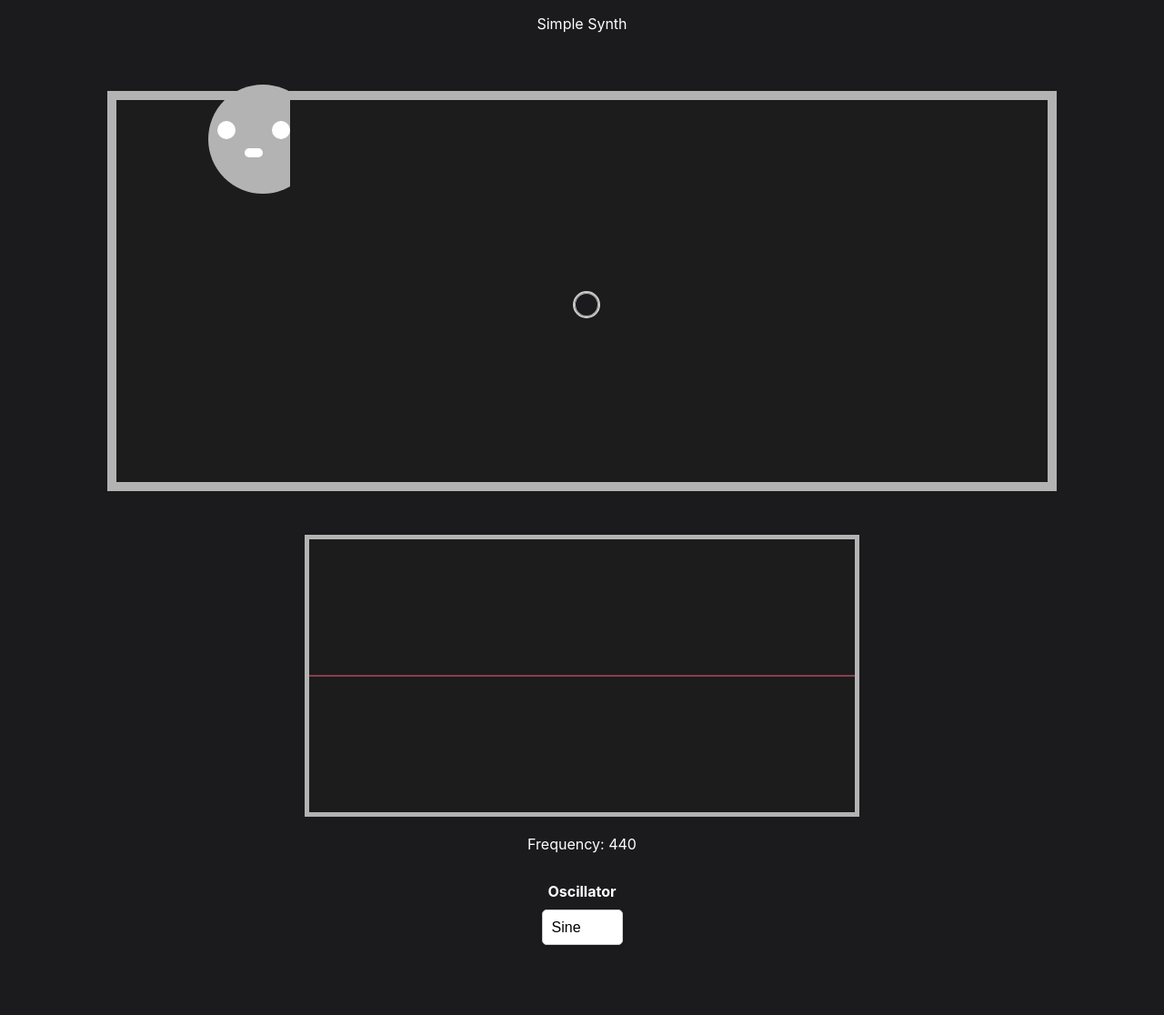
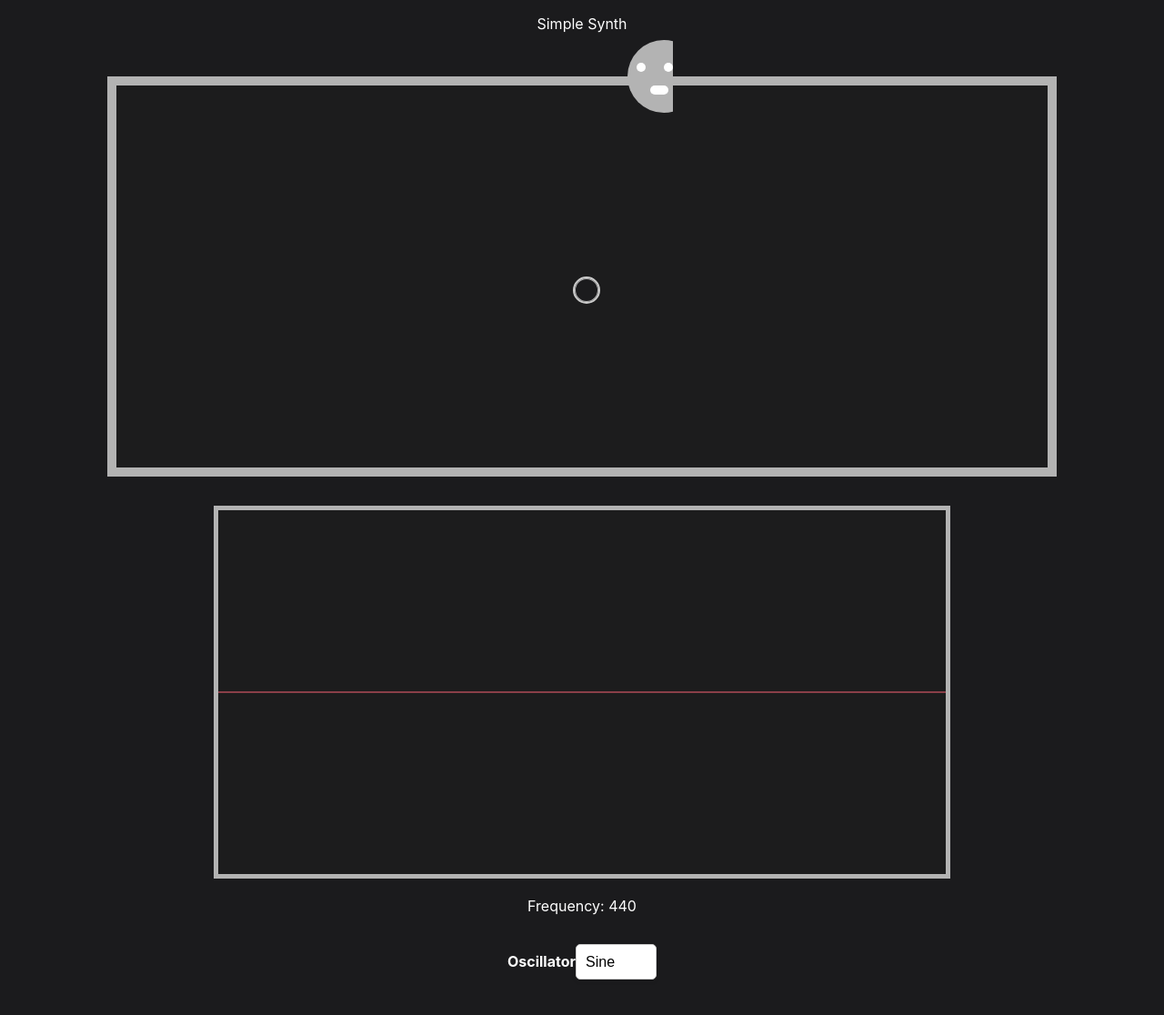
Before and after one commit to kp-dhvani/simple-oscillator, a React (Create React App) app: page / in a window 1280 px wide. Shown: the top 1116 px of the page at 91% size. Built offline with nearby package versions, Linux system fonts and the light colour scheme.

Commit message:
some css changes

```diff
--- a/src/App.css
+++ b/src/App.css
@@ -1,10 +1,6 @@
 body {
   background-color: #1B1B1D;
   color: #fff;
-}
-
-.Simple-Synth {
-  text-align: center;
 }
 
 .Simple-Synth-logo {
--- a/src/App.tsx
+++ b/src/App.tsx
@@ -5,7 +5,7 @@ import Synth from './components/Synth';
 function SimpleSynth() {
   return (
     <div className='Simple-Synth'>
-      <p>Simple Synth</p>
+      <p style={{ textAlign: 'center' }}>Simple Synth</p>
       <Synth />
     </div>
   );
--- a/src/components/Draggable.tsx
+++ b/src/components/Draggable.tsx
@@ -4,11 +4,13 @@ import Draggable, {
   DraggableEvent,
   DraggableEventHandler,
 } from 'react-draggable';
+import NonInteractiveShape from './NonInteractiveShape';
 
 interface DraggableComponentProps {
   onDragStart: DraggableEventHandler;
   onDragStop: DraggableEventHandler;
   handleDrag: DraggableEventHandler;
+  onNoninteractiveShapeClick: () => void;
   isPlaying: boolean;
 }
 
@@ -17,6 +19,7 @@ const DraggableComponent: React.FC<DraggableComponentProps> = ({
   onDragStart,
   onDragStop,
   handleDrag,
+  onNoninteractiveShapeClick,
 }) => {
   const dragElementRef = useRef<HTMLButtonElement>(null);
 
@@ -25,6 +28,7 @@ const DraggableComponent: React.FC<DraggableComponentProps> = ({
   };
   return (
     <div className='drag-box'>
+      <NonInteractiveShape onClick={onNoninteractiveShapeClick} />
       <div
         style={{
           border: `10px solid ${isPlaying ? '#FF6577' : '#b3b3b3'}`,
--- a/src/components/NonInteractiveShape/index.tsx
+++ b/src/components/NonInteractiveShape/index.tsx
@@ -12,7 +12,7 @@ const NonInteractiveShape: React.FC<NonInteractiveShapeProps> = ({
 
   return (
     <div className='non-interactive-shape'>
-      <Stage width={200} height={300} style={{ cursor: 'pointer' }}>
+      <Stage width={200} height={200} style={{ cursor: 'pointer' }}>
         <Layer
           onMouseEnter={() => setHovered(true)}
           onMouseLeave={() => setHovered(false)}
@@ -21,23 +21,24 @@ const NonInteractiveShape: React.FC<NonInteractiveShapeProps> = ({
             x={170}
             y={100}
             fill={hovered ? '#FF6577' : '#B3B3B3'}
-            radius={60}
+            radius={40}
+            offsetX={-20}
             onClick={() => onClick()}
           />
-          <Circle x={130} y={90} fill={'#fff'} radius={10} />
-          <Circle x={190} y={90} fill={'#fff'} radius={10} />
+          <Circle x={165} y={90} fill={'#fff'} radius={5} />
+          <Circle x={195} y={90} fill={'#fff'} radius={5} />
           {hovered ? (
             <Arc
-              x={160}
+              x={185}
               y={110}
               angle={180}
               innerRadius={0}
-              outerRadius={20}
+              outerRadius={15}
               fill={'#fff'}
             />
           ) : (
             <Rect
-              x={150}
+              x={175}
               y={110}
               width={20}
               height={10}
--- a/src/components/Synth.css
+++ b/src/components/Synth.css
@@ -1,11 +1,11 @@
 .synth {
     display: flex;
     flex-direction: column;
-    align-items: stretch;
-    padding: 2rem;
     max-width: 100%;
     box-sizing: border-box;
+    text-align: center;
 }
+
 
 .audio,
 .visualiser,
@@ -20,14 +20,10 @@
     margin: 1rem 0 0;
 }
 
-.synth .drag {
-    position: relative;
-}
-
 .synth .non-interactive-shape {
+    z-index: 1;
+    top: -1rem;
     position: absolute;
-    top: -31px;
-    left: 23px;
 }
 
 .synth button.reset-shape {
@@ -67,7 +63,6 @@
     z-index: -1;
     transition: transform 300ms ease-in-out;
     position: relative;
-    /* Ensure it moves smoothly without abrupt changes */
 }
 
 .canvas-shape-enter-active~.visualiser,
@@ -80,7 +75,6 @@
     justify-content: center;
     align-items: center;
     width: 100%;
-    padding: 1rem;
     box-sizing: border-box;
 }
 
--- a/src/components/Synth.tsx
+++ b/src/components/Synth.tsx
@@ -182,8 +182,8 @@ const Synth = () => {
             onDragStart={onDragStart}
             onDragStop={onDragStop}
             handleDrag={handleDrag}
+            onNoninteractiveShapeClick={handleNonInteractiveShapeClick}
           />
-          <NonInteractiveShape onClick={handleNonInteractiveShapeClick} />
         </div>
       </CSSTransition>
       <CSSTransition
--- a/src/components/TypeSelector.tsx
+++ b/src/components/TypeSelector.tsx
@@ -12,10 +12,7 @@ const TypeSelector: React.FC<TypeSelectorProps> = ({
     onTypeSelect(event.target.value as OscillatorType);
   };
   return (
-    <div
-      className='wave-type-selector'
-      style={styles.container as React.CSSProperties}
-    >
+    <div className='wave-type-selector'>
       <label htmlFor='waveform-type' style={styles.label}>
         Oscillator
       </label>
@@ -35,12 +32,6 @@ const TypeSelector: React.FC<TypeSelectorProps> = ({
 };
 
 const styles = {
-  container: {
-    display: 'flex',
-    flexDirection: 'column',
-    alignItems: 'center',
-    justifyContent: 'center',
-  },
   label: {
     marginBottom: '10px',
     fontSize: '16px',
--- a/src/components/Visualiser.tsx
+++ b/src/components/Visualiser.tsx
@@ -81,9 +81,9 @@ const Visualiser: React.FC<VisualiserProps> = ({ isPlaying, analyser }) => {
       ref={canvasRef}
       style={{
         width: '100%',
-        maxWidth: '600px',
+        maxWidth: '800px',
         height: 'auto',
-        aspectRatio: '2 / 1', // Maintains a 600x300 aspect ratio
+        aspectRatio: '2 / 1',
         border: `5px solid ${isPlaying ? '#FF6577' : '#b3b3b3'}`,
       }}
     />
```
